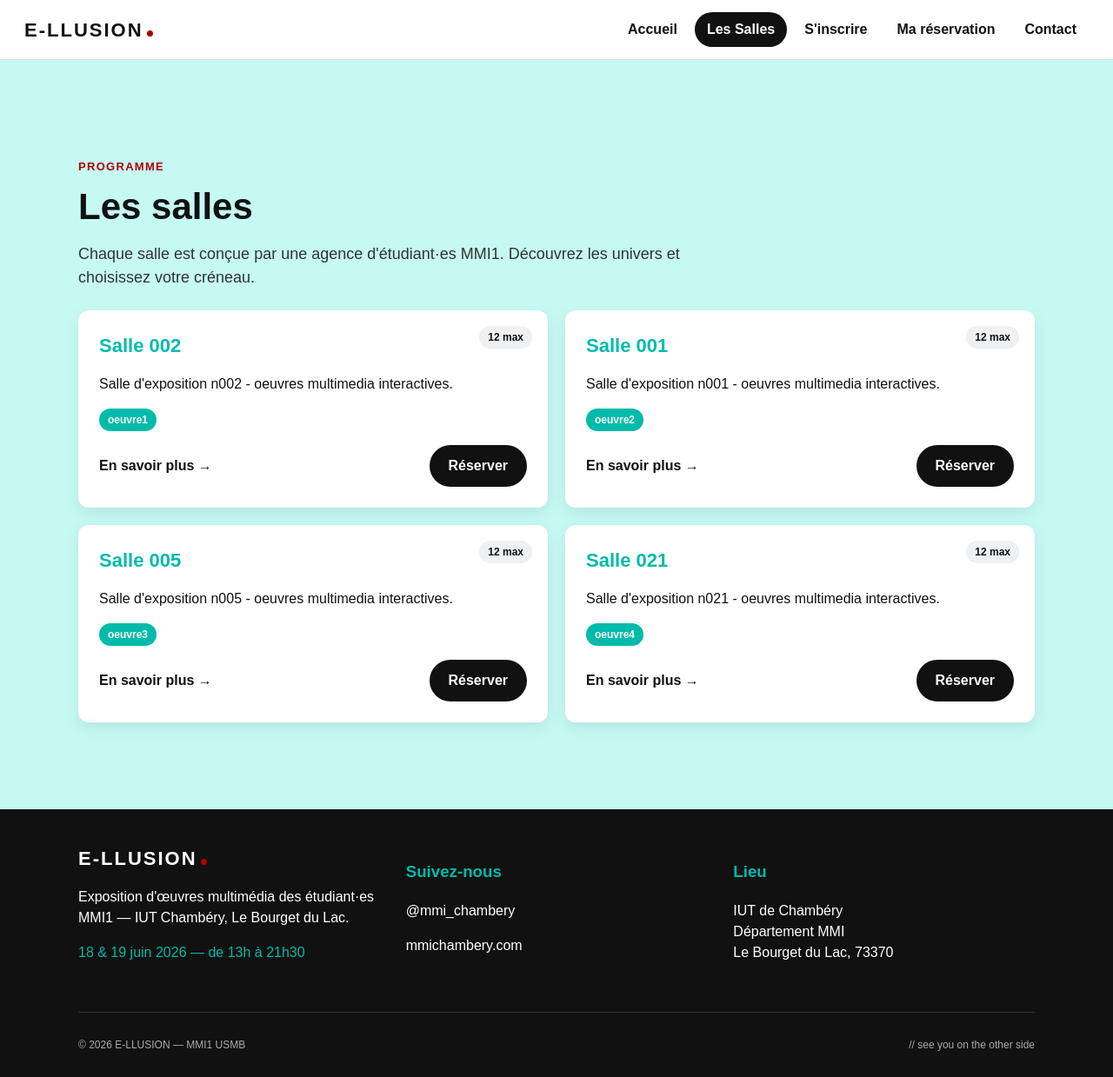
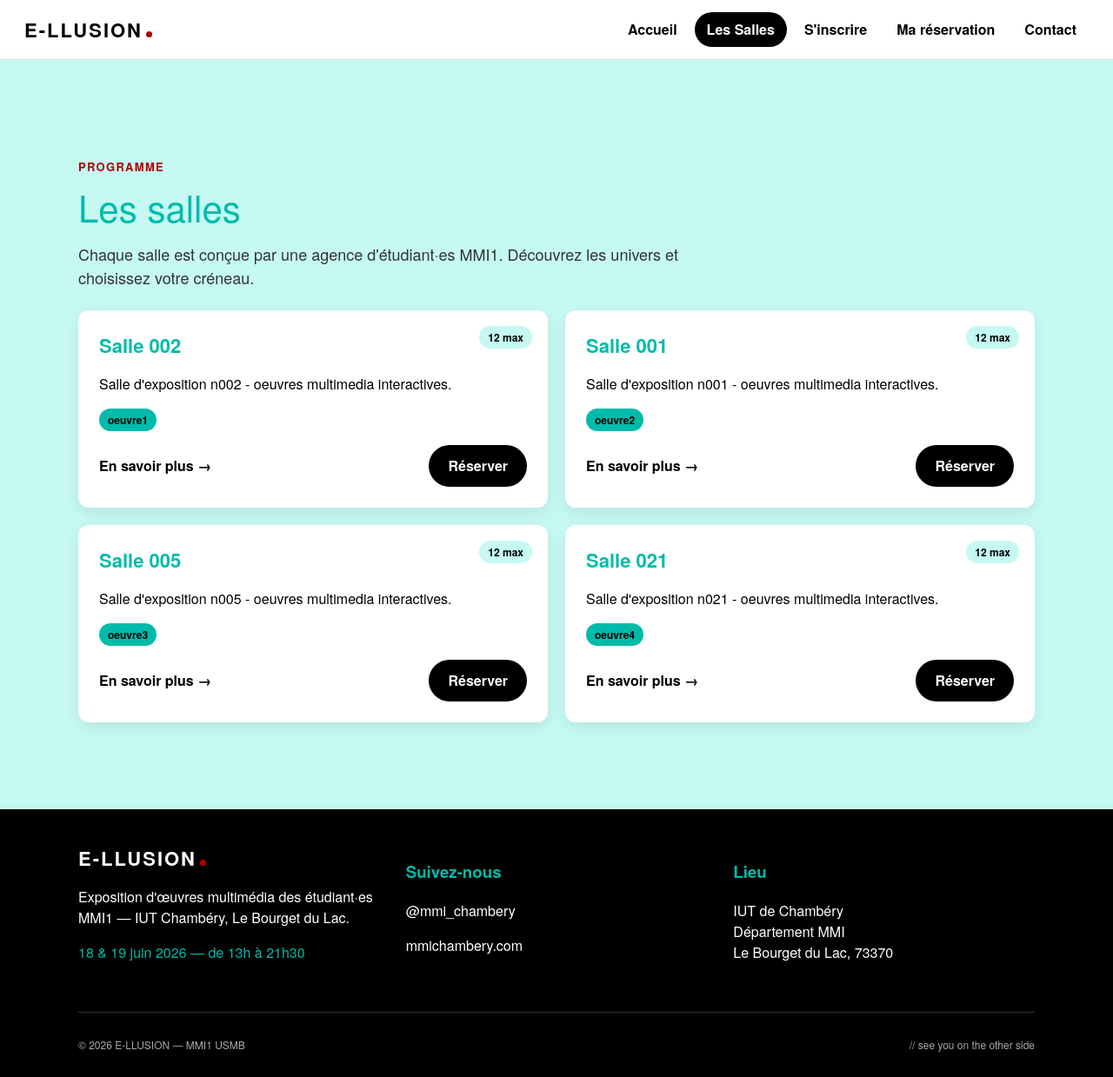
Before and after one commit to moh7391/La-SAE203, a PHP site: page /salles.php in a window 1280 px wide. Shown: the whole page at 87% size. Run offline with PHP 8.4, Linux system fonts and the light colour scheme; data comes from the database, SQL or seed files in the repository; some web fonts are replaced.

Commit message:
adaptation de la charte graphique au site web

```diff
--- a/Visiteurs/css.css
+++ b/Visiteurs/css.css
@@ -3,14 +3,30 @@
    Couleurs dans :root, puis les styles par section.
    ============================================================ */
 
+@font-face {
+  font-family: "CutePixel";
+  src: url("../assets/fonts/CutePixel.ttf") format("truetype");
+}
+@font-face {
+  font-family: "HelveticaNeue";
+  src: url("../assets/fonts/HelveticaNeueRegular.ttf") format("truetype");
+  font-weight: 400;
+}
+@font-face {
+  font-family: "HelveticaNeue";
+  src: url("../assets/fonts/HelveticaNeueBold.ttf") format("truetype");
+  font-weight: 700;
+}
+
 :root {
-  --mint:#c5f9f2; --teal:#00bbaa; --black:#111; --white:#fff; --red:#af0000;
+  --mint:#c5f9f2; --aqua:#3ce8d7; --teal:#00bbaa; --black:#000; --white:#fff; --red:#af0000;
   --gris:#eef0f2; --bord:#ddd; --ombre:0 6px 18px rgba(0,0,0,.08);
+  --font-text:"HelveticaNeue", Arial, sans-serif; --font-title:"CutePixel", "HelveticaNeue", sans-serif;
 }
 
 * { box-sizing:border-box; }
 body { margin:0; color:var(--black); background:var(--mint);
-  font-family:Arial, Helvetica, sans-serif; font-size:16px; line-height:1.5; }
+  font-family:var(--font-text); font-size:16px; line-height:1.5; }
 a { color:inherit; text-decoration:none; }
 button, input, select { font:inherit; }
 button { cursor:pointer; }
@@ -25,23 +41,23 @@ img { max-width:100%; }
 /* En-tete + menu */
 .client-header { display:flex; flex-wrap:wrap; align-items:center; justify-content:space-between;
   gap:12px; padding:14px 28px; background:var(--white); border-bottom:1px solid var(--bord); }
-.client-logo, .footer-logo { font-size:22px; font-weight:bold; letter-spacing:2px; text-transform:uppercase; }
+.client-logo, .footer-logo { font-size:22px; font-weight:700; letter-spacing:2px; text-transform:uppercase; }
 .client-logo span, .footer-logo span { display:inline-block; width:7px; height:7px; border-radius:50%; background:var(--red); margin-left:4px; }
-.client-nav { display:flex; flex-wrap:wrap; gap:6px; font-weight:bold; }
+.client-nav { display:flex; flex-wrap:wrap; gap:6px; font-weight:700; }
 .client-nav a { padding:8px 14px; border-radius:20px; }
 .client-nav a:hover, .client-nav a.active { color:var(--white); background:var(--black); }
 
 /* Titres et textes */
-.eyebrow { font-weight:bold; text-transform:uppercase; letter-spacing:.1em; font-size:13px; color:var(--red); }
-.pixel-title { margin:.2em 0; font-weight:bold; line-height:1.1; }
+.eyebrow { font-weight:700; text-transform:uppercase; letter-spacing:.1em; font-size:13px; color:var(--red); }
+.pixel-title { margin:.2em 0; font-family:var(--font-title); font-weight:400; line-height:1.1; }
 .pixel-title.big { font-size:60px; color:var(--teal); }
-.pixel-title.page { font-size:42px; }
-.pixel-title.medium { font-size:32px; }
+.pixel-title.page { font-size:42px; color:var(--teal); }
+.pixel-title.medium { font-size:32px; color:var(--teal); }
 .lead { max-width:700px; color:#333; font-size:18px; }
 
 /* Boutons */
 .btn { display:inline-block; padding:12px 22px; border:0; border-radius:25px;
-  color:var(--white); background:var(--black); font-weight:bold; }
+  color:var(--white); background:var(--black); font-weight:700; }
 .btn:hover { opacity:.85; }
 .btn.outline, .btn.secondary { color:var(--black); background:var(--white); border:1px solid var(--black); }
 button:disabled { opacity:.5; cursor:not-allowed; }
@@ -49,23 +65,23 @@ button:disabled { opacity:.5; cursor:not-allowed; }
 /* Accueil */
 .hero { text-align:center; padding:70px 0; background:var(--mint); }
 .capsule { display:inline-block; margin-bottom:14px; padding:6px 14px; border-radius:20px;
-  background:var(--white); border:1px solid var(--bord); font-size:12px; font-weight:bold; text-transform:uppercase; }
+  background:var(--white); border:1px solid var(--bord); font-size:12px; font-weight:700; text-transform:uppercase; }
 .hero-actions { display:flex; flex-wrap:wrap; justify-content:center; gap:12px; margin-top:18px; }
 
 /* Cartes de salles */
 .section-head { display:flex; flex-wrap:wrap; justify-content:space-between; align-items:center; margin-bottom:24px; }
-.section-link, .text-link { font-weight:bold; }
+.section-link, .text-link { font-weight:700; }
 .text-link.teal { color:var(--teal); }
 .room-grid { display:grid; grid-template-columns:repeat(4,1fr); gap:20px; }
 .room-grid.two { grid-template-columns:repeat(2,1fr); }
 .room-card { position:relative; padding:24px; border-radius:12px; background:var(--white); box-shadow:var(--ombre); }
-.room-number { font-size:22px; font-weight:bold; color:var(--teal); margin-bottom:8px; }
+.room-number { font-size:22px; font-weight:700; color:var(--teal); margin-bottom:8px; }
 .card-actions { display:flex; justify-content:space-between; align-items:center; gap:12px; margin-top:16px; }
 .program-head { margin-bottom:24px; }
 
 /* Badges et tags */
-.badge, .tag { display:inline-block; padding:4px 10px; border-radius:20px; background:var(--teal); color:var(--white); font-size:12px; font-weight:bold; }
-.badge.light { background:var(--gris); color:var(--black); }
+.badge, .tag { display:inline-block; padding:4px 10px; border-radius:20px; background:var(--teal); color:var(--black); font-size:12px; font-weight:700; }
+.badge.light { background:var(--mint); color:var(--black); }
 .tag-row { display:flex; flex-wrap:wrap; gap:8px; margin-top:10px; }
 .max-badge { position:absolute; top:18px; right:18px; }
 
@@ -80,11 +96,11 @@ button:disabled { opacity:.5; cursor:not-allowed; }
 .choice-grid, .form-grid { display:grid; grid-template-columns:repeat(2,1fr); gap:16px; margin:16px 0; }
 .slot-grid { display:grid; grid-template-columns:repeat(4,1fr); gap:12px; margin:16px 0; }
 .choice-card, .slot-card { display:block; padding:16px; border:2px solid var(--bord); border-radius:10px; background:var(--white); text-align:center; cursor:pointer; }
-.choice-card:has(input:checked), .slot-card:has(input:checked) { border-color:var(--teal); }
+.choice-card:has(input:checked), .slot-card:has(input:checked) { border-color:var(--aqua); background:var(--mint); }
 .slot-card.complet { opacity:.5; }
 .slot-card strong { display:block; font-size:18px; }
 .field.full { grid-column:1 / -1; }
-.field label { display:block; margin-bottom:6px; font-weight:bold; }
+.field label { display:block; margin-bottom:6px; font-weight:700; }
 .input { width:100%; padding:12px; border:1px solid var(--bord); border-radius:8px; background:var(--white); }
 .form-actions { display:flex; justify-content:space-between; gap:12px; margin-top:20px; }
 
@@ -104,14 +120,14 @@ button:disabled { opacity:.5; cursor:not-allowed; }
 .contact-grid { display:grid; grid-template-columns:repeat(2,1fr); gap:24px; margin:24px 0; }
 .contact-card { padding:24px; border-radius:12px; background:var(--white); box-shadow:var(--ombre); }
 .contact-card.dark { background:var(--black); color:var(--white); }
-.contact-link { color:var(--teal); font-weight:bold; }
+.contact-link { color:var(--teal); font-weight:700; }
 .social-pills { display:flex; flex-wrap:wrap; gap:10px; margin-top:14px; }
-.social-pills span { padding:8px 14px; border-radius:20px; background:var(--white); font-weight:bold; }
+.social-pills span { padding:8px 14px; border-radius:20px; background:var(--white); font-weight:700; }
 
 /* Tableaux */
 .table-wrap { overflow-x:auto; margin-top:16px; }
 table { width:100%; border-collapse:collapse; background:var(--white); }
-caption { padding:12px; font-weight:bold; text-align:left; }
+caption { padding:12px; font-weight:700; text-align:left; }
 th, td { padding:12px; text-align:left; border-top:1px solid var(--bord); }
 th { color:var(--teal); text-transform:uppercase; font-size:13px; }
 
```
Also changed, not shown: Administrateur/admin.css (+29 -12 lines), assets/css/style.css (+7 -3 lines), assets/fonts/CutePixel.ttf (added), assets/fonts/HelveticaNeueBold.ttf (added), assets/fonts/HelveticaNeueRegular.ttf (added).
